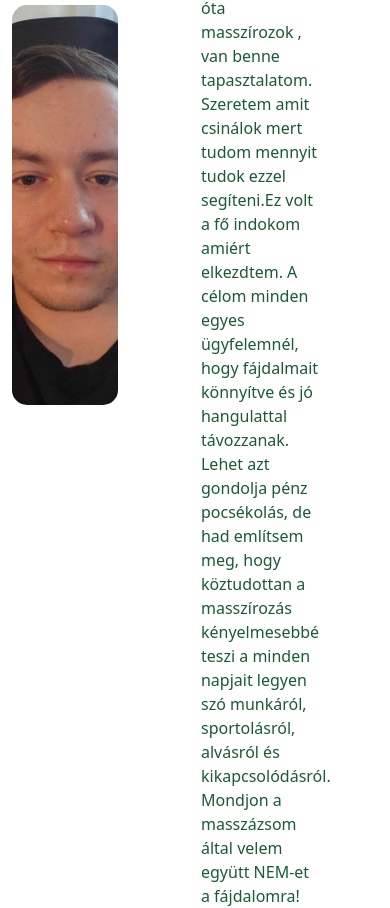
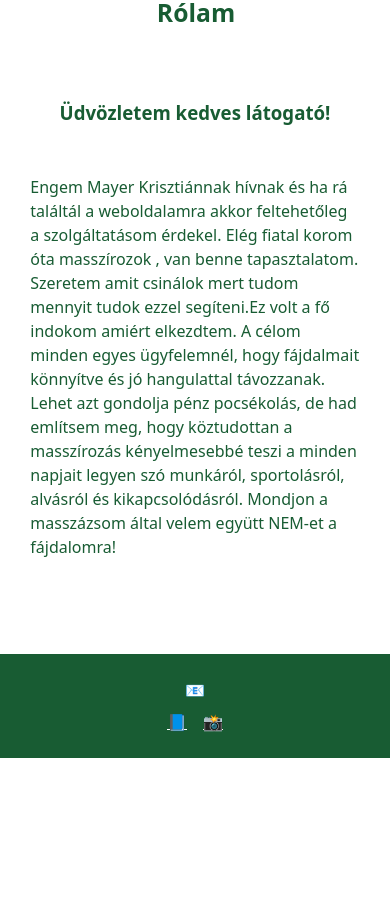
Before and after one commit to zagyvatamas/mayerFE, an Angular app: page /landing in a window 390 px wide. Shown: the part 1004-1912 px from the top of the page. After the commit the page ends 1762 px from the top, so only its background shows below. Built offline with nearby package versions, Linux system fonts and the light colour scheme; no server answers.

Commit message:
footer and responsive design

```diff
--- a/src/components/landing-page/landing-page.component.css
+++ b/src/components/landing-page/landing-page.component.css
@@ -69,17 +69,19 @@ h1{
   padding-left: 50px;
 }
 
-
+.footer{
+  background-color: #185c33;
+}
 
 
 @media (max-width: 780px) {
-  .d-flex.justify-content-between {
+  .mobile {
     flex-direction: column !important;
     align-items: center;
     gap: 1rem;
   }
 
-  .d-flex .col-4 {
+  .mobile .col-4 {
     width: 100% !important;
     max-width: 90%;
   }
@@ -95,4 +97,15 @@ h1{
   .mobileFix{
     margin-left: 35px;
   }
+  .descAboutMe{
+    width: 90%;
+  }
+  .aboutMe{
+    height: 1200px;
+  }
 }
+@media (min-width: 900px) {
+  .card{
+    height: 35rem;
+  }
+}
--- a/src/components/landing-page/landing-page.component.html
+++ b/src/components/landing-page/landing-page.component.html
@@ -15,9 +15,9 @@
     <div class="col-12 col-md-12 pt-5">
         <h2 class="services-title middle">Szolgáltatások</h2>
     </div>
-    <div class="pb-5 pt-5 row">
-        <div *ngFor="let item of services" class="col-4 middle">
-            <div class="card" style="width: 20rem; height: 35rem;">
+    <div class="pb-5 pt-5 row mobile">
+        <div *ngFor="let item of services" class="col-4 pb-5 middle">
+            <div class="card " style="width: 20rem;">
                 <img [src]="item.imageUrl" class="card-img-top" alt="...">
                 <div class="card-body">
                     <h5 class="card-title middle">{{item.title}}</h5>
@@ -29,12 +29,12 @@
 </div>
 
 <div class="row aboutMe pt-5 pb-5">
-    <div class="col-4 right">
+    <div class="col-12 col-md-4 right">
         <div class="square">
             <div class="squareImage"></div>
         </div>
     </div>
-    <div class="col-8" >
+    <div class="col-12 col-md-8" >
         <div class="titleAboutMe pb-5 pt-5 middle pe-5"><h2>Rólam</h2></div>
         <div class="descTitle middle pb-5 pt-3">Üdvözletem kedves látogató!</div>
         <div class="middle">
@@ -44,3 +44,14 @@
         </div>
     </div>
 </div>
+
+<footer class="footer text-white py-4">
+  <div class="container d-flex flex-column flex-md-row justify-content-between align-items-center">
+    <div class="mb-2 mb-md-0">📧</div>
+    <div></div>
+    <div class="d-flex gap-3">
+      <a href="#" class="text-white">📘</a>
+      <a href="#" class="text-white">📸</a>
+    </div>
+  </div>
+</footer>
```
